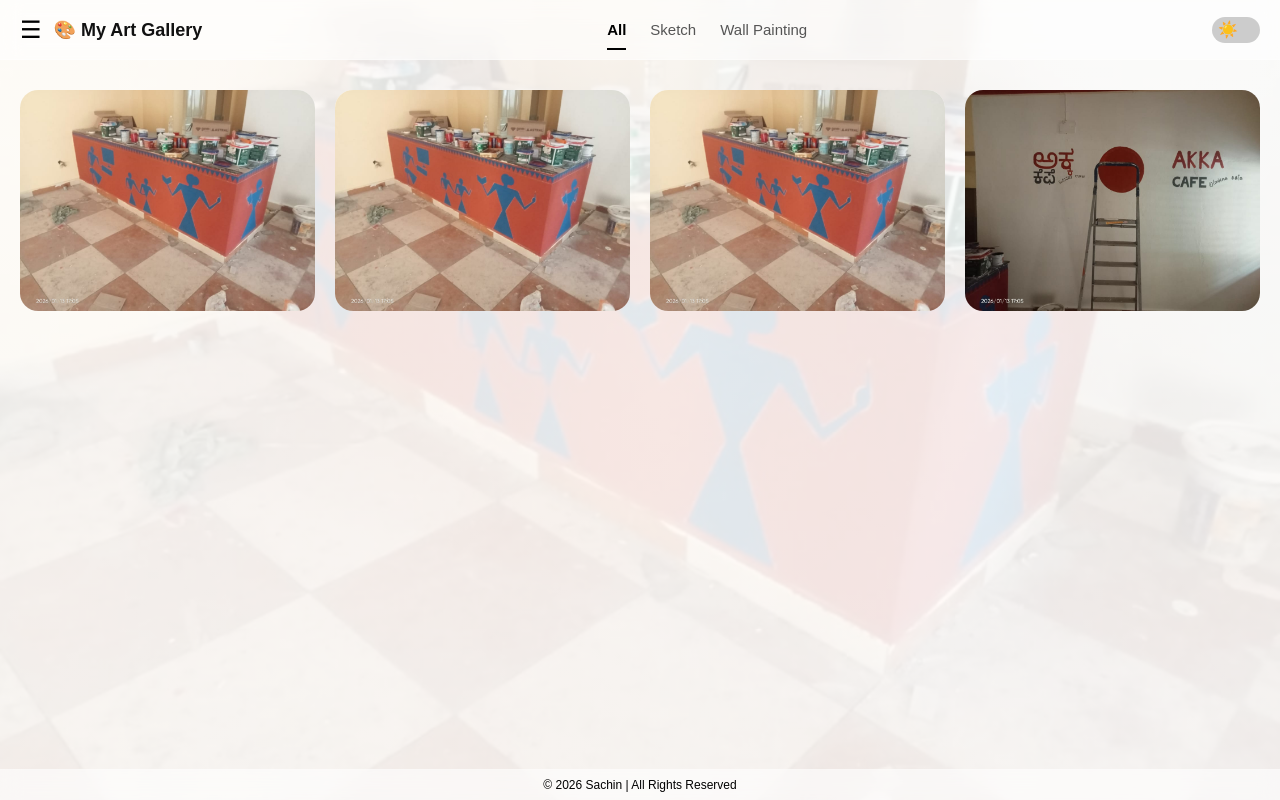
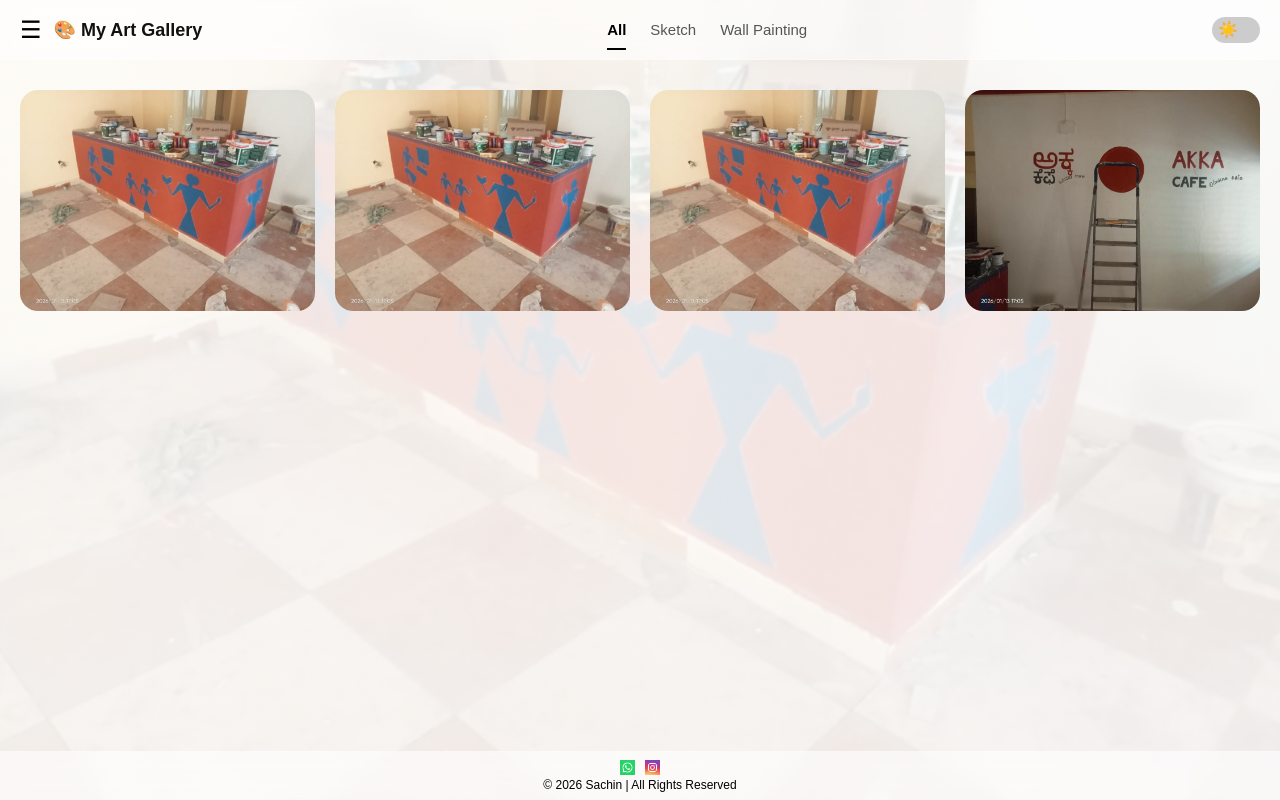
Before and after one commit to deekshithdineshdevadiga/sachinsartwork.github.io, a plain HTML site: page index.html in a window 1280 px wide. Drawn offline with Linux system fonts and the light colour scheme.

Commit message:
patch update wi

```diff
--- a/index.html
+++ b/index.html
@@ -132,9 +132,31 @@
   </div>
 </main>
 
-<footer>
+<!-- <footer>
   © 2026 Sachin | All Rights Reserved
+</footer> -->
+<footer class="footer">
+  <div class="footer-social">
+    <a
+      href="https://wa.me/917899735222?text=Hi%20I%20am%20interested%20in%20your%20artwork"
+  target="_blank"
+  class="whatsapp-float"
+>
+  <img src="images/whatsapplogo.png" alt="WhatsApp">
+</a>
+
+    <a
+      href="https://www.instagram.com/_minion_boss_30_/"
+      target="_blank"
+      aria-label="Instagram"
+    >
+      <img src="images/instalogo.jfif" alt="Instagram">
+    </a>
+  </div>
+
+  <p>© 2026 Sachin | All Rights Reserved</p>
 </footer>
+
 
 
 <script src="js/theme.js" defer></script>
--- a/style.css
+++ b/style.css
@@ -195,6 +195,29 @@ footer {
   font-size: 12px;
   border-top: 1px solid rgba(255,255,255,0.1);
 }
+/* .footer {
+  padding: 20px 10px;
+  text-align: center;
+  background: #f5f5f5;
+} */
+
+.footer-social {
+  display: flex;
+  justify-content: center;
+  gap: 10px;
+  /* margin-bottom: 10px; */
+}
+
+.footer-social img {
+  width: 15px;
+  height: 15px;
+  transition: transform 0.3s ease;
+}
+
+.footer-social img:hover {
+  transform: scale(1.15);
+}
+
 
 /* DARK FOOTER */
 body.dark footer {
```
Also changed, not shown: images/instalogo.jfif (added), images/whatsapplogo.png (added).
